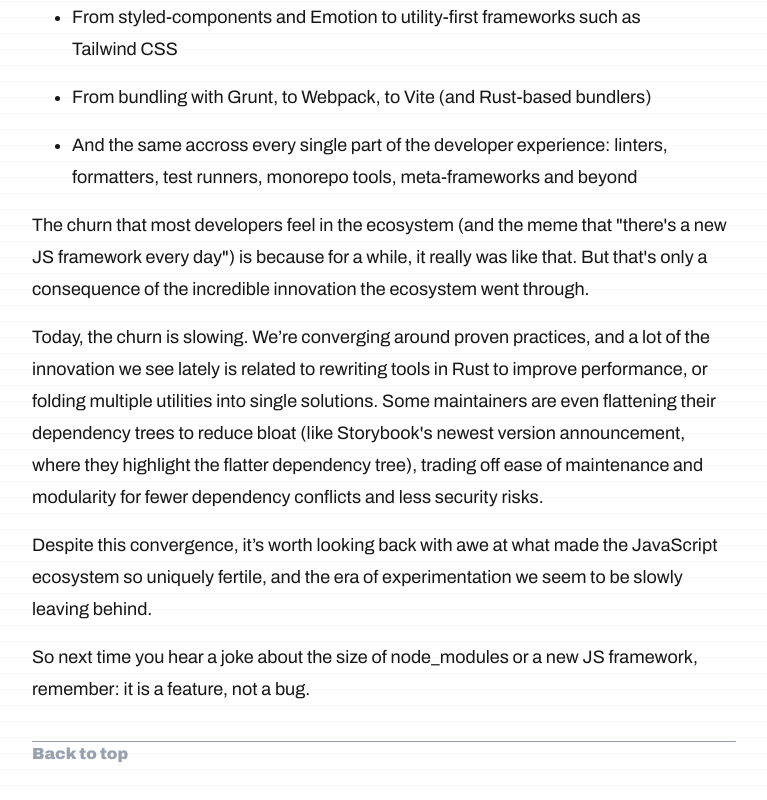
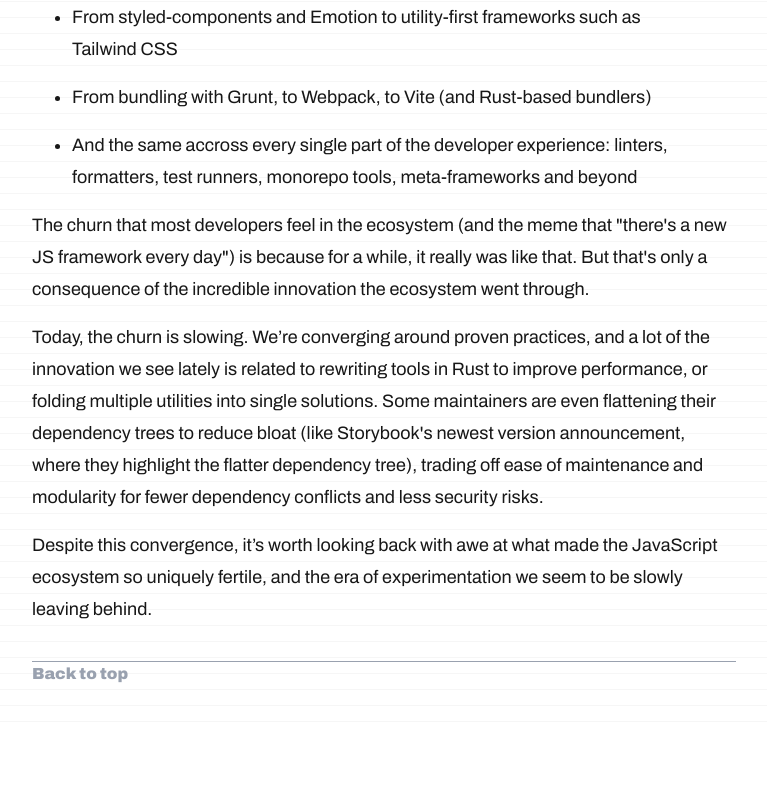
Before and after one commit to AeonFr/francanobr.com, a Next.js app: page /blog/articles/2025-06-20-the-size-of-your-node-modules-is-a-feature-not-a-bug in a window 1280 px wide. Shown: the part 1791-2591 px from the top of the page, without its empty margins (256-1023 px from the left). After the commit the page ends 2513 px from the top, so only its background shows below. Built offline with nearby package versions, Linux system fonts and the light colour scheme; a web font is replaced by a local one.

Commit message:
remove last paragraph of article

```diff
--- a/app/blog/articles/2025-06-20-the-size-of-your-node-modules-is-a-feature-not-a-bug/page.mdx
+++ b/app/blog/articles/2025-06-20-the-size-of-your-node-modules-is-a-feature-not-a-bug/page.mdx
@@ -82,5 +82,3 @@ The churn that most developers feel in the ecosystem (and the meme that "there's
 Today, the churn is slowing. We’re converging around proven practices, and a lot of the innovation we see lately is related to rewriting tools in Rust to improve performance, or folding multiple utilities into single solutions. Some maintainers are even flattening their dependency trees to reduce bloat (like Storybook's newest version announcement, where they highlight the flatter dependency tree), trading off ease of maintenance and modularity for fewer dependency conflicts and less security risks.
 
 Despite this convergence, it’s worth looking back with awe at what made the JavaScript ecosystem so uniquely fertile, and the era of experimentation we seem to be slowly leaving behind.
-
-So next time you hear a joke about the size of node_modules or a new JS framework, remember: it is a feature, not a bug.
```
